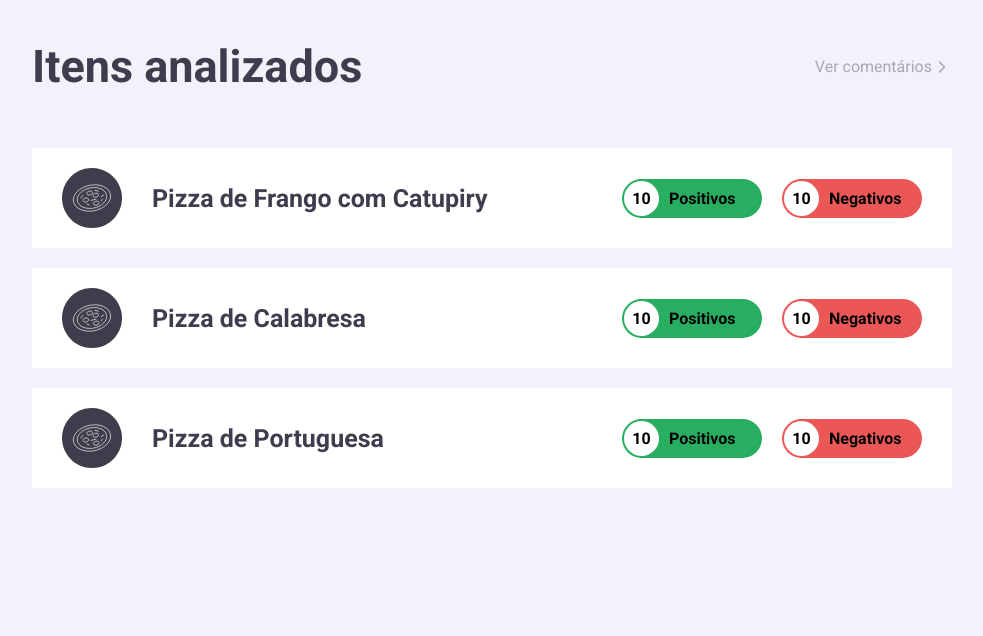
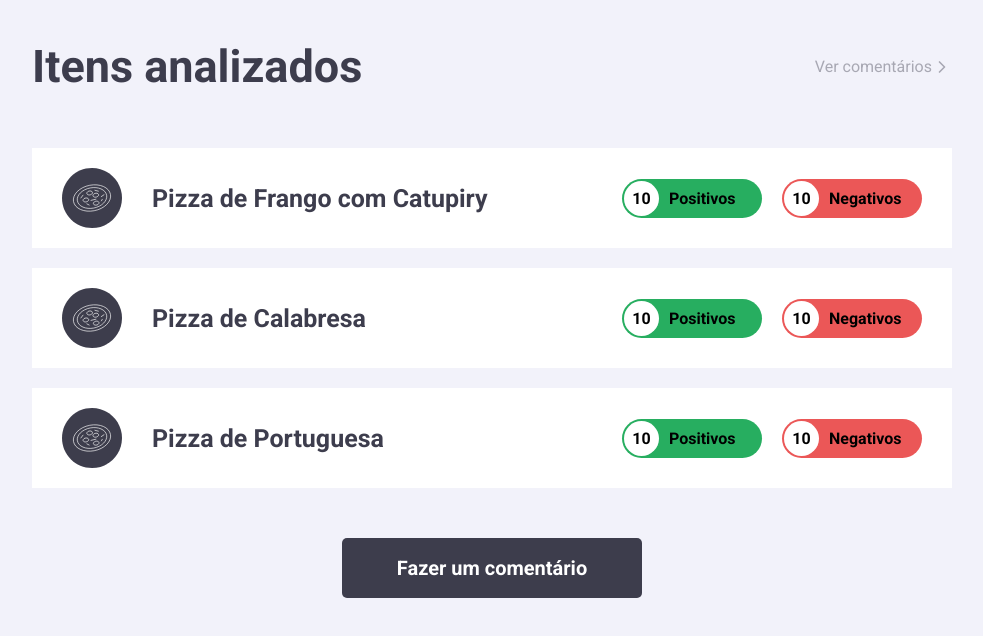
Before and after one commit to gabriel-fz/Fiorese-Lab-I, a React (Create React App) app in the folder frontend/: page / in a window 1280 px wide. Shown: the top 636 px of the page, without its empty margins (148-1131 px from the left). Built offline with nearby package versions, Linux system fonts and the light colour scheme.

Commit message:
adicionando link para fazer comentario na pagina de dashboard

```diff
--- a/frontend/src/pages/Dashboard/index.tsx
+++ b/frontend/src/pages/Dashboard/index.tsx
@@ -4,7 +4,7 @@ import { FiChevronRight } from 'react-icons/fi';
 import pizzaImg from '../../assets/pizza.svg';
 import Header from '../../Components/Header';
 
-import { Card, Badge } from './styles';
+import { Card, Badge, LinkComment } from './styles';
 
 const Dashboard: React.FC = () => {
   return (
@@ -76,6 +76,8 @@ const Dashboard: React.FC = () => {
           </Badge>
         </div>
       </Card>
+
+      <LinkComment to="/comment">Fazer um comentário</LinkComment>
     </>
   );
 };
--- a/frontend/src/pages/Dashboard/styles.ts
+++ b/frontend/src/pages/Dashboard/styles.ts
@@ -1,4 +1,5 @@
 import styled from 'styled-components';
+import { Link } from 'react-router-dom';
 
 export const Card = styled.div`
   display: flex;
@@ -58,3 +59,19 @@ export const Badge = styled.div`
     background: #eb5757;
   }
 `;
+
+export const LinkComment = styled(Link)`
+  display: flex;
+  justify-content: center;
+  align-items: center;
+
+  height: 60px;
+  width: 300px;
+  background: #3d3d4c;
+  text-decoration: none;
+  font-size: 20px;
+  font-weight: bold;
+  color: #fff;
+  border-radius: 5px;
+  margin: 50px auto 0;
+`;
```
Also changed, not shown: 1 other file (tests, documents, lock files or other folders).
